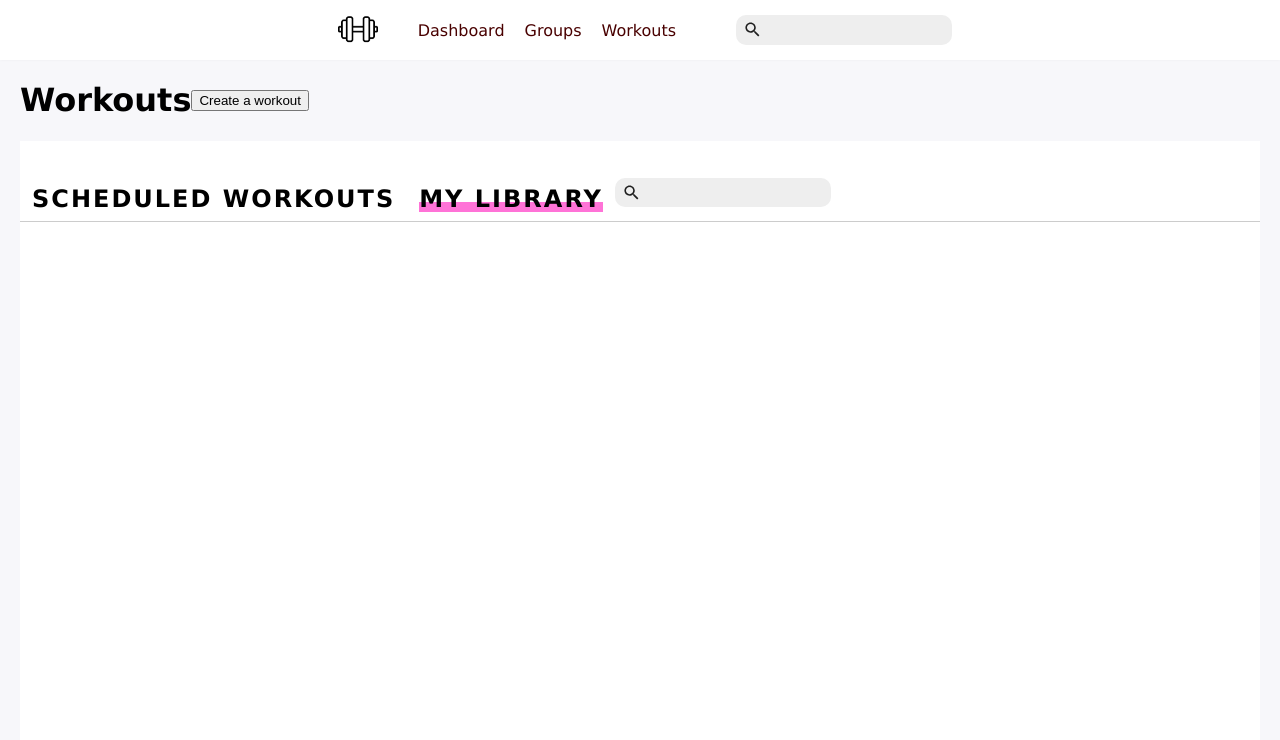
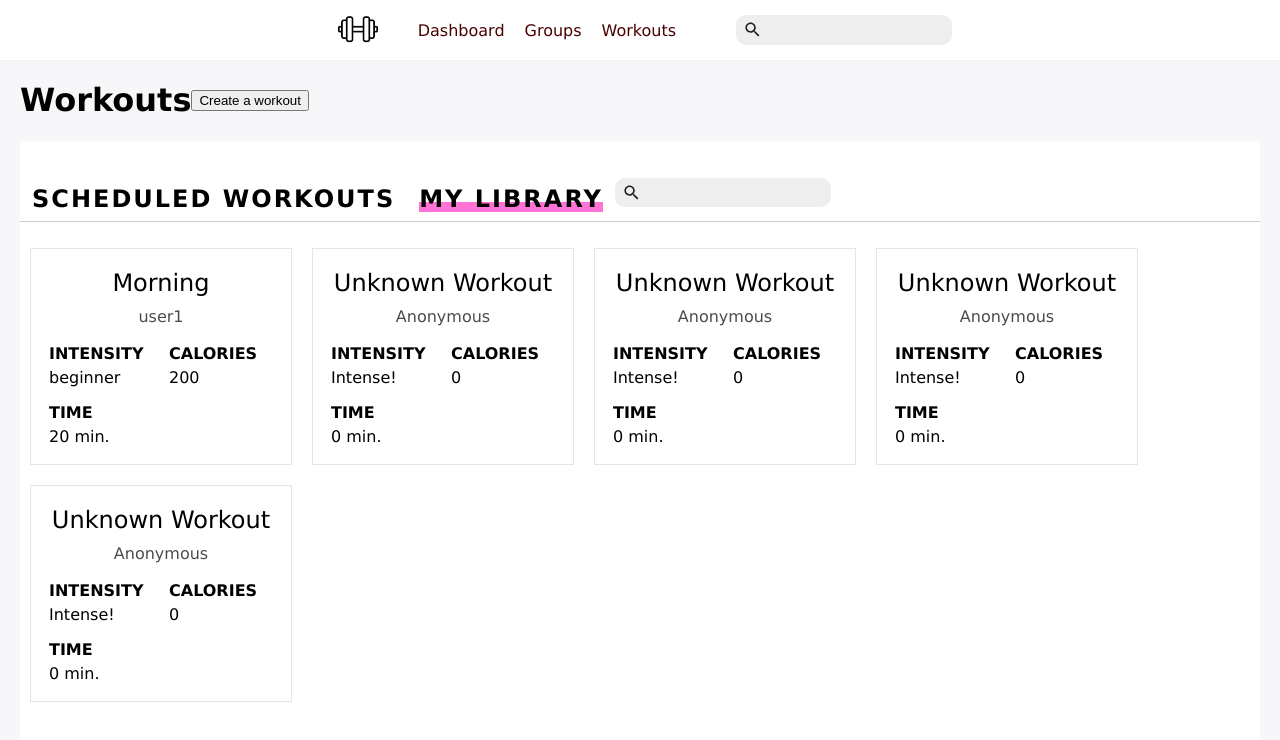
Before and after one commit to acrantel/fiitshare, a Next.js app: page /workouts in a window 1280 px wide. Both pictures are taken after a click on the element "MY LIBRARY". Shown: the top 740 px of the page. Built offline with nearby package versions, Linux system fonts and the light colour scheme.

Commit message:
Add the My Library tab, which is basically the recent workouts on the front page but not as recent

```diff
--- a/pages/page.module.css
+++ b/pages/page.module.css
@@ -34,3 +34,7 @@
     padding: 0 20px;
     box-sizing: border-box;
 }
+.myWorkoutsLibrary {
+    display: flex;
+    flex-wrap: wrap;
+}
--- a/pages/workouts.js
+++ b/pages/workouts.js
@@ -5,6 +5,30 @@ import Tabs from '../components/tabs.js';
 import SearchBar from '../components/search-bar.js';
 import { userData, workoutData, USERID } from '../database/database.js';
 import Workout from '../components/workout/workout.js';
+import WorkoutCard from '../components/cards/workout-card.js'
+
+function ScheduledWorkouts ({ userId }) {
+    return userData[userId].workouts.map(workoutId => (
+        <Workout
+            key={workoutId}
+            workoutId={workoutId}
+            workoutDatum={workoutData[workoutId]}
+            completed={/* TEMP */ workoutId === 'wk2'}
+        />
+    ));
+}
+
+function MyLibrary ({ userId }) {
+    return <div className={styles.myWorkoutsLibrary}>
+        {userData[userId].workouts.map(workoutId => (
+            <WorkoutCard
+                key={workoutId}
+                workoutId={workoutId}
+                workoutDatum={workoutData[workoutId]}
+            />
+        ))}
+    </div>;
+}
 
 class Workouts extends React.Component {
     render() {
@@ -20,17 +44,10 @@ class Workouts extends React.Component {
                 <div className={styles.content}>
                     <Tabs>
                         <div label="Scheduled Workouts">
-                            {userData[userId].workouts.map(workoutId => (
-                                <Workout
-                                    key={workoutId}
-                                    workoutId={workoutId}
-                                    workoutDatum={workoutData[workoutId]}
-                                    completed={/* TEMP */ workoutId === 'wk2'}
-                                />
-                            ))}
+                            <ScheduledWorkouts userId={userId} />
                         </div>
                         <div label="My Library">
-                            {/* TODO */}
+                            <MyLibrary userId={userId} />
                         </div>
                         <SearchBar />
                     </Tabs>
```
